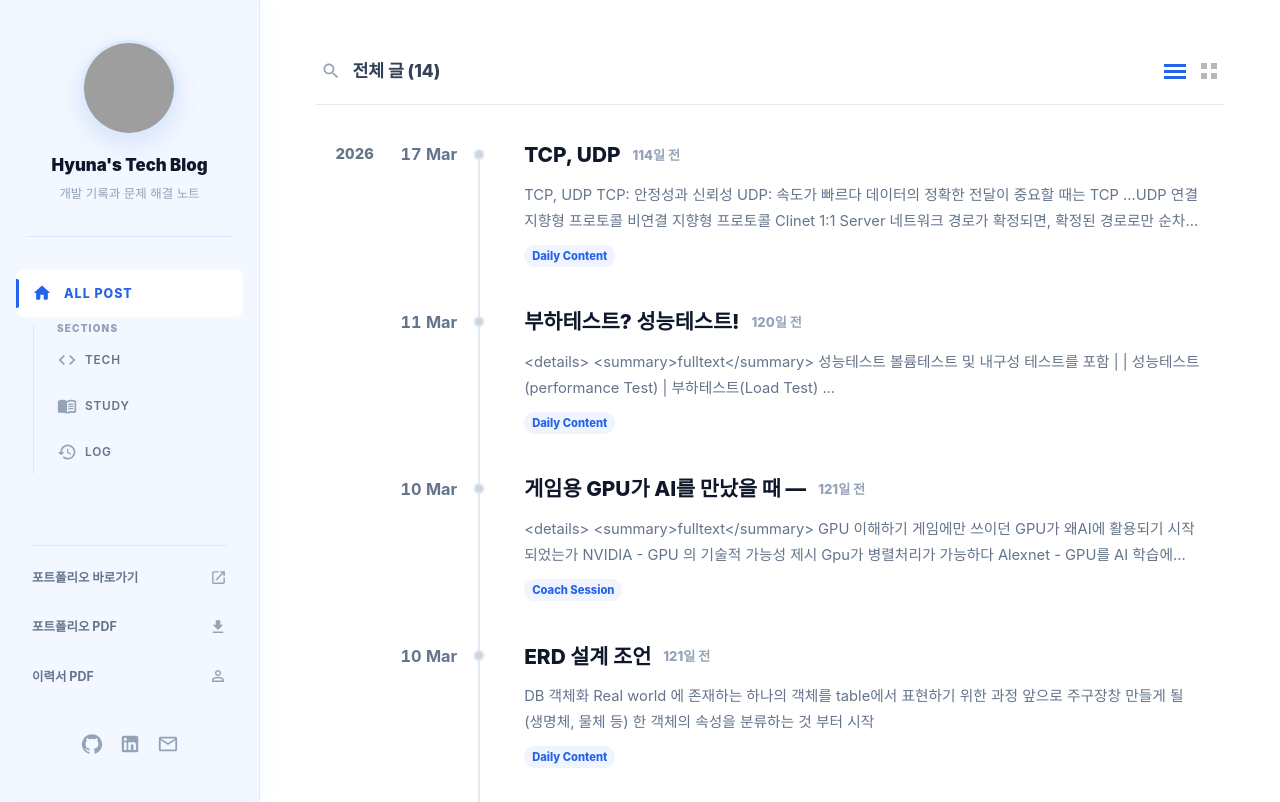
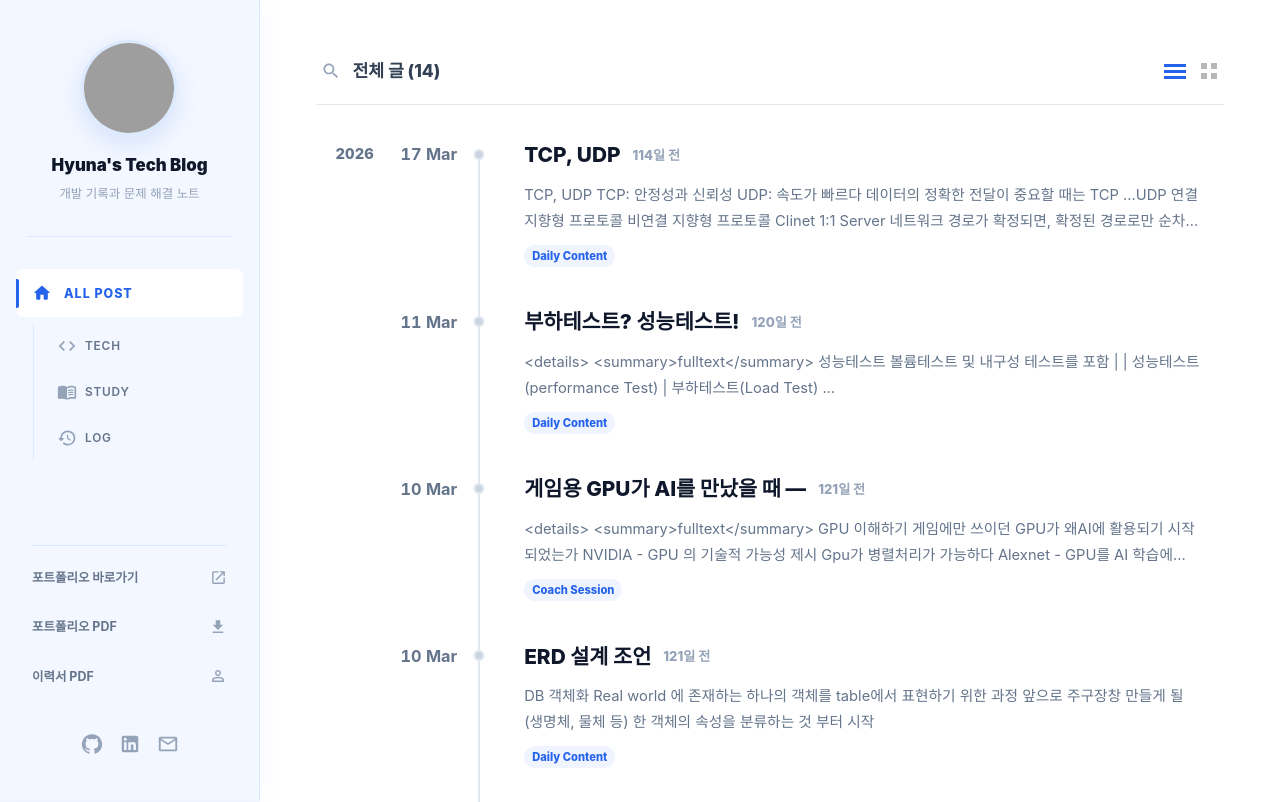
Before and after one commit to wynsumhi/wynsumhi.github.io, a React (Vite) app: page /blog in a window 1280 px wide. Shown: the top 802 px of the page. Built offline with nearby package versions, Linux system fonts and the light colour scheme; grey boxes are pictures that could not be loaded; a web font is replaced by a local one.

Commit message:
style: 블로그 섹션 표시 정리

```diff
--- a/src/components/layout/Sidebar.tsx
+++ b/src/components/layout/Sidebar.tsx
@@ -334,20 +334,6 @@ const Sidebar = () => {
             borderLeft: "1px solid var(--blog-border)",
           }}
         >
-          <Typography
-            sx={{
-              mb: 0.55,
-              pl: 1.35,
-              color: "var(--blog-muted)",
-              fontSize: "0.62rem",
-              fontWeight: 860,
-              letterSpacing: "0.12em",
-              lineHeight: 1,
-            }}
-          >
-            SECTIONS
-          </Typography>
-
           {navItems.slice(1).map((item) => renderNavButton(item, "child"))}
         </Box>
       </List>
--- a/src/pages/Blog/BlogHome.tsx
+++ b/src/pages/Blog/BlogHome.tsx
@@ -72,9 +72,9 @@ type BlogSection = "all" | PostSection;
 // 섹션 이름
 const SECTION_LABELS: Record<BlogSection, string> = {
   all: "전체 글",
-  tech: "Tech",
-  study: "Study",
-  log: "Log",
+  tech: "기술 기록",
+  study: "학습 노트",
+  log: "회고",
 };
 
 // URL 섹션 값 변환
```
